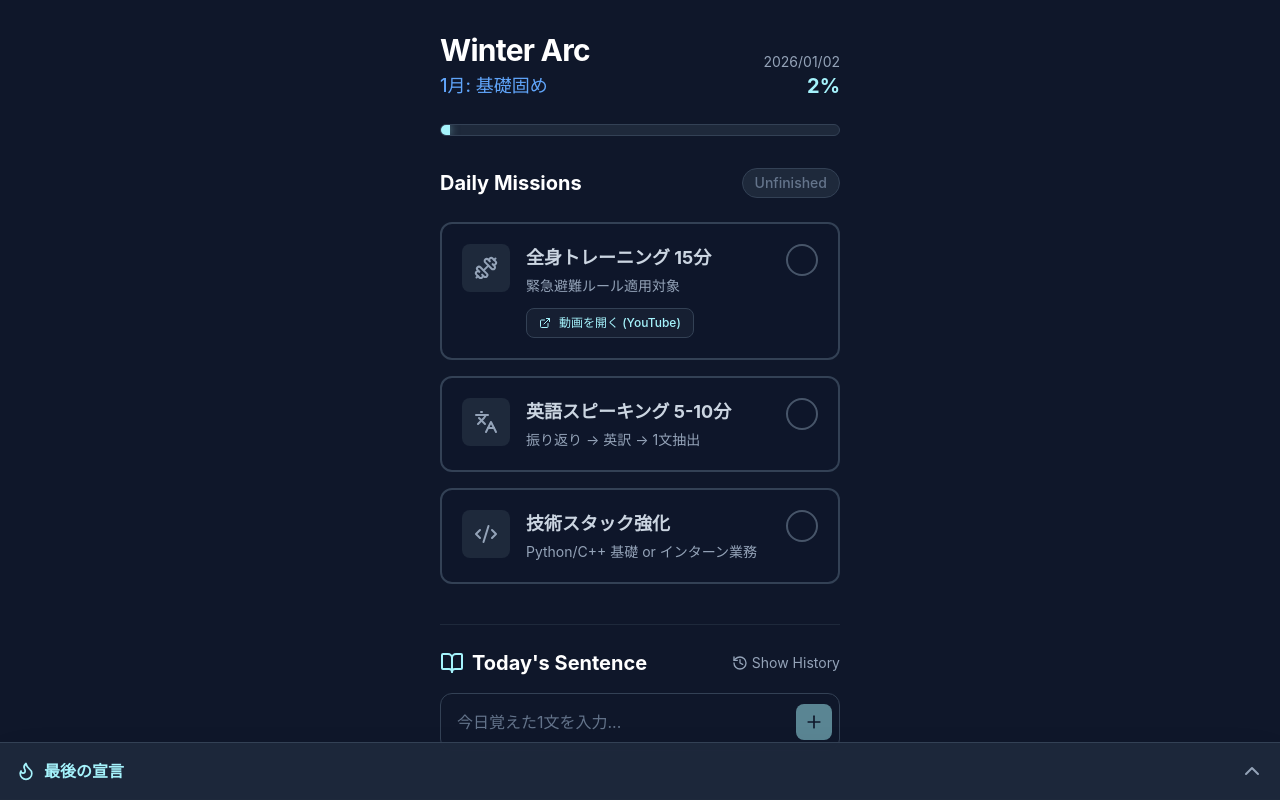
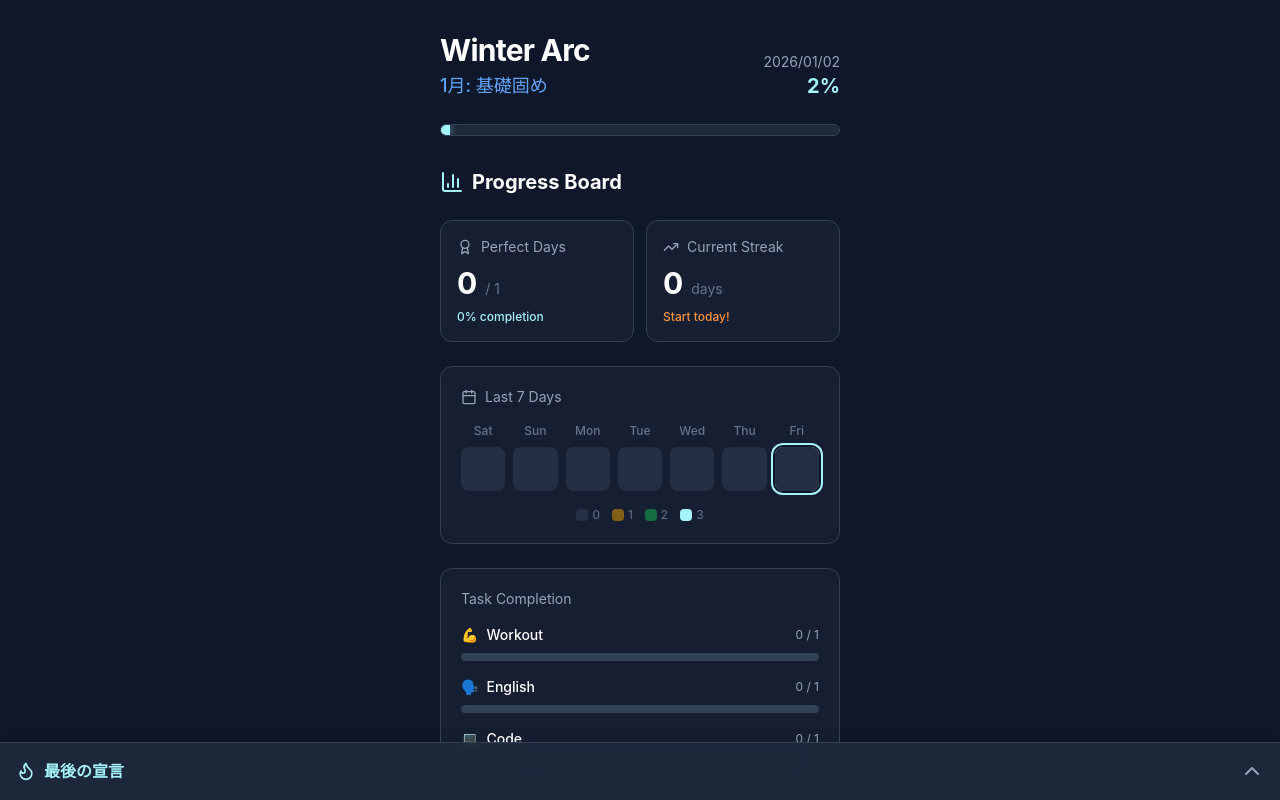
Before and after one commit to Iruazu/Winter-Arc, a React (Vite) app: page / in a window 1280 px wide. Shown: the top 800 px of the page. Built offline with nearby package versions, Linux system fonts and the light colour scheme.

Commit message:
feat: add ProgressBoard and daily task history tracking

```diff
--- /dev/null
+++ b/src/components/winter-arc/ProgressBoard.tsx
@@ -0,0 +1,204 @@
+import React, { useMemo } from 'react';
+import { BarChart3, TrendingUp, Calendar, Award } from 'lucide-react';
+import { DailyTasks } from './types';
+import { format, subDays, startOfDay } from 'date-fns';
+import clsx from 'clsx';
+
+interface ProgressBoardProps {
+  history: Record<string, DailyTasks>; // date string -> tasks
+  currentTasks: DailyTasks;
+}
+
+export const ProgressBoard: React.FC<ProgressBoardProps> = ({ history, currentTasks }) => {
+  const stats = useMemo(() => {
+    const last7Days = Array.from({ length: 7 }, (_, i) => {
+      const date = subDays(startOfDay(new Date()), 6 - i);
+      const dateStr = format(date, 'yyyy-MM-dd');
+      return {
+        date: dateStr,
+        dayLabel: format(date, 'EEE'),
+        tasks: history[dateStr] || { workout: false, english: false, code: false }
+      };
+    });
+
+    const totalDays = Object.keys(history).length + 1; // +1 for today
+    const completedDays = Object.values(history).filter(tasks =>
+      tasks.workout && tasks.english && tasks.code
+    ).length + (currentTasks.workout && currentTasks.english && currentTasks.code ? 1 : 0);
+
+    const workoutCount = Object.values(history).filter(t => t.workout).length + (currentTasks.workout ? 1 : 0);
+    const englishCount = Object.values(history).filter(t => t.english).length + (currentTasks.english ? 1 : 0);
+    const codeCount = Object.values(history).filter(t => t.code).length + (currentTasks.code ? 1 : 0);
+
+    const currentStreak = (() => {
+      let streak = 0;
+      const today = format(new Date(), 'yyyy-MM-dd');
+      let checkDate = new Date();
+
+      while (true) {
+        const dateStr = format(checkDate, 'yyyy-MM-dd');
+        const tasks = dateStr === today ? currentTasks : history[dateStr];
+
+        if (!tasks || !(tasks.workout && tasks.english && tasks.code)) break;
+
+        streak++;
+        checkDate = subDays(checkDate, 1);
+      }
+
+      return streak;
+    })();
+
+    return {
+      last7Days,
+      totalDays,
+      completedDays,
+      completionRate: totalDays > 0 ? Math.round((completedDays / totalDays) * 100) : 0,
+      taskCompletion: {
+        workout: workoutCount,
+        english: englishCount,
+        code: codeCount,
+      },
+      currentStreak
+    };
+  }, [history, currentTasks]);
+
+  const getCompletionColor = (count: number, total: number) => {
+    const rate = total > 0 ? count / total : 0;
+    if (rate >= 0.8) return 'bg-green-500';
+    if (rate >= 0.5) return 'bg-yellow-500';
+    return 'bg-red-500';
+  };
+
+  const getTaskCompletionCount = (tasks: DailyTasks) => {
+    return (tasks.workout ? 1 : 0) + (tasks.english ? 1 : 0) + (tasks.code ? 1 : 0);
+  };
+
+  return (
+    <div className="space-y-6">
+      <div className="flex items-center justify-between mb-4">
+        <h2 className="text-xl font-bold text-white flex items-center gap-2">
+          <BarChart3 className="text-ice" />
+          Progress Board
+        </h2>
+      </div>
+
+      {/* Summary Cards */}
+      <div className="grid grid-cols-2 gap-3">
+        <div className="bg-slate-800/50 rounded-xl p-4 border border-slate-700">
+          <div className="flex items-center gap-2 text-slate-400 text-sm mb-2">
+            <Award size={16} />
+            <span>Perfect Days</span>
+          </div>
+          <div className="flex items-baseline gap-2">
+            <span className="text-3xl font-bold text-white">{stats.completedDays}</span>
+            <span className="text-sm text-slate-500">/ {stats.totalDays}</span>
+          </div>
+          <div className="mt-2 text-xs font-medium text-ice">
+            {stats.completionRate}% completion
+          </div>
+        </div>
+
+        <div className="bg-slate-800/50 rounded-xl p-4 border border-slate-700">
+          <div className="flex items-center gap-2 text-slate-400 text-sm mb-2">
+            <TrendingUp size={16} />
+            <span>Current Streak</span>
+          </div>
+          <div className="flex items-baseline gap-2">
+            <span className="text-3xl font-bold text-white">{stats.currentStreak}</span>
+            <span className="text-sm text-slate-500">days</span>
+          </div>
+          <div className="mt-2 text-xs font-medium text-orange-400">
+            {stats.currentStreak > 0 ? 'Keep it up! 🔥' : 'Start today!'}
+          </div>
+        </div>
+      </div>
+
+      {/* Last 7 Days Heatmap */}
+      <div className="bg-slate-800/50 rounded-xl p-5 border border-slate-700">
+        <div className="flex items-center gap-2 text-slate-400 text-sm mb-4">
+          <Calendar size={16} />
+          <span>Last 7 Days</span>
+        </div>
+        <div className="grid grid-cols-7 gap-2">
+          {stats.last7Days.map((day, idx) => {
+            const completionCount = getTaskCompletionCount(day.tasks);
+            const isToday = day.date === format(new Date(), 'yyyy-MM-dd');
+
+            return (
+              <div key={idx} className="flex flex-col items-center gap-2">
+                <div className="text-xs text-slate-500 font-medium">{day.dayLabel}</div>
+                <div
+                  className={clsx(
+                    "w-full aspect-square rounded-lg transition-all duration-300",
+                    completionCount === 3 && "bg-ice shadow-[0_0_10px_rgba(165,243,252,0.3)]",
+                    completionCount === 2 && "bg-green-600/60",
+                    completionCount === 1 && "bg-yellow-600/60",
+                    completionCount === 0 && "bg-slate-700/50",
+                    isToday && "ring-2 ring-ice ring-offset-2 ring-offset-midnight-900"
+                  )}
+                >
+                  <div className="w-full h-full flex items-center justify-center">
+                    {completionCount > 0 && (
+                      <span className="text-xs font-bold text-white">{completionCount}</span>
+                    )}
+                  </div>
+                </div>
+              </div>
+            );
+          })}
+        </div>
+        <div className="mt-4 flex justify-center gap-3 text-xs text-slate-500">
+          <div className="flex items-center gap-1">
+            <div className="w-3 h-3 rounded bg-slate-700/50"></div>
+            <span>0</span>
+          </div>
+          <div className="flex items-center gap-1">
+            <div className="w-3 h-3 rounded bg-yellow-600/60"></div>
+            <span>1</span>
+          </div>
+          <div className="flex items-center gap-1">
+            <div className="w-3 h-3 rounded bg-green-600/60"></div>
+            <span>2</span>
+          </div>
+          <div className="flex items-center gap-1">
+            <div className="w-3 h-3 rounded bg-ice"></div>
+            <span>3</span>
+          </div>
+        </div>
+      </div>
+
+      {/* Task Breakdown */}
+      <div className="bg-slate-800/50 rounded-xl p-5 border border-slate-700">
+        <div className="text-slate-400 text-sm mb-4">Task Completion</div>
+        <div className="space-y-4">
+          {[
+            { label: 'Workout', count: stats.taskCompletion.workout, icon: '💪' },
+            { label: 'English', count: stats.taskCompletion.english, icon: '🗣️' },
+            { label: 'Code', count: stats.taskCompletion.code, icon: '💻' },
+          ].map((task, idx) => (
+            <div key={idx}>
+              <div className="flex justify-between items-center mb-2">
+                <span className="text-sm text-white font-medium flex items-center gap-2">
+                  <span>{task.icon}</span>
+                  {task.label}
+                </span>
+                <span className="text-xs text-slate-400">
+                  {task.count} / {stats.totalDays}
+                </span>
+              </div>
+              <div className="h-2 bg-slate-700 rounded-full overflow-hidden">
+                <div
+                  className={clsx(
+                    "h-full transition-all duration-500",
+                    getCompletionColor(task.count, stats.totalDays)
+                  )}
+                  style={{ width: `${(task.count / stats.totalDays) * 100}%` }}
+                />
+              </div>
+            </div>
+          ))}
+        </div>
+      </div>
+    </div>
+  );
+};
--- a/src/components/winter-arc/WinterArcApp.tsx
+++ b/src/components/winter-arc/WinterArcApp.tsx
@@ -3,11 +3,13 @@ import { Header } from './Header';
 import { DailyChecklist } from './DailyChecklist';
 import { SentenceLog } from './SentenceLog';
 import { FooterDeclaration } from './FooterDeclaration';
+import { ProgressBoard } from './ProgressBoard'; // 追加
 import { DailyTasks, SentenceLog as LogType, TaskId } from './types';
 import { format } from 'date-fns';
 
 const STORAGE_KEY_TASKS = 'winter_arc_tasks';
 const STORAGE_KEY_LOGS = 'winter_arc_logs';
+const STORAGE_KEY_HISTORY = 'winter_arc_history'; // 追加
 const STORAGE_KEY_LAST_DATE = 'winter_arc_last_date';
 
 export const WinterArcApp: React.FC = () => {
@@ -17,6 +19,7 @@ export const WinterArcApp: React.FC = () => {
     english: false,
     code: false,
   });
+  const [history, setHistory] = useState<Record<string, DailyTasks>>({}); // 追加
   const [logs, setLogs] = useState<LogType[]>([]);
   const [isLoaded, setIsLoaded] = useState(false);
 
@@ -25,21 +28,38 @@ export const WinterArcApp: React.FC = () => {
     const todayStr = format(new Date(), 'yyyy-MM-dd');
     const lastDate = localStorage.getItem(STORAGE_KEY_LAST_DATE);
 
-    // Load Logs
+    // 履歴のロード
+    const savedHistory = localStorage.getItem(STORAGE_KEY_HISTORY);
+    if (savedHistory) {
+      setHistory(JSON.parse(savedHistory));
+    }
+
+    // ログのロード
     const savedLogs = localStorage.getItem(STORAGE_KEY_LOGS);
     if (savedLogs) {
       setLogs(JSON.parse(savedLogs));
     }
 
-    // Load Tasks or Reset
+    // 今日のタスクのロードまたはリセット
     if (lastDate !== todayStr) {
-      // New Day: Reset tasks
+      // 日付が変わっていたら、前日のタスクを履歴に保存してリセット
+      if (lastDate) {
+        const lastTasks = localStorage.getItem(STORAGE_KEY_TASKS);
+        if (lastTasks) {
+          const updatedHistory = {
+            ...JSON.parse(savedHistory || '{}'),
+            [lastDate]: JSON.parse(lastTasks)
+          };
+          setHistory(updatedHistory);
+          localStorage.setItem(STORAGE_KEY_HISTORY, JSON.stringify(updatedHistory));
+        }
+      }
+
       const newTasks = { workout: false, english: false, code: false };
       setTasks(newTasks);
       localStorage.setItem(STORAGE_KEY_TASKS, JSON.stringify(newTasks));
       localStorage.setItem(STORAGE_KEY_LAST_DATE, todayStr);
     } else {
-      // Same Day: Load tasks
       const savedTasks = localStorage.getItem(STORAGE_KEY_TASKS);
       if (savedTasks) {
         setTasks(JSON.parse(savedTasks));
@@ -47,8 +67,6 @@ export const WinterArcApp: React.FC = () => {
     }
 
     setIsLoaded(true);
-
-    // Update current date every minute
     const timer = setInterval(() => setCurrentDate(new Date()), 60000);
     return () => clearInterval(timer);
   }, []);
@@ -92,7 +110,12 @@ export const WinterArcApp: React.FC = () => {
         <Header currentDate={currentDate} />
 
         <main className="space-y-10">
+          {/* Progress Board をメインの上部に配置 */}
           <section>
+            <ProgressBoard history={history} currentTasks={tasks} />
+          </section>
+
+          <section className="pt-6 border-t border-slate-800">
             <DailyChecklist tasks={tasks} onToggle={toggleTask} />
           </section>
 
```
Also changed, not shown: src/App.tsx (line endings or trailing spaces).
